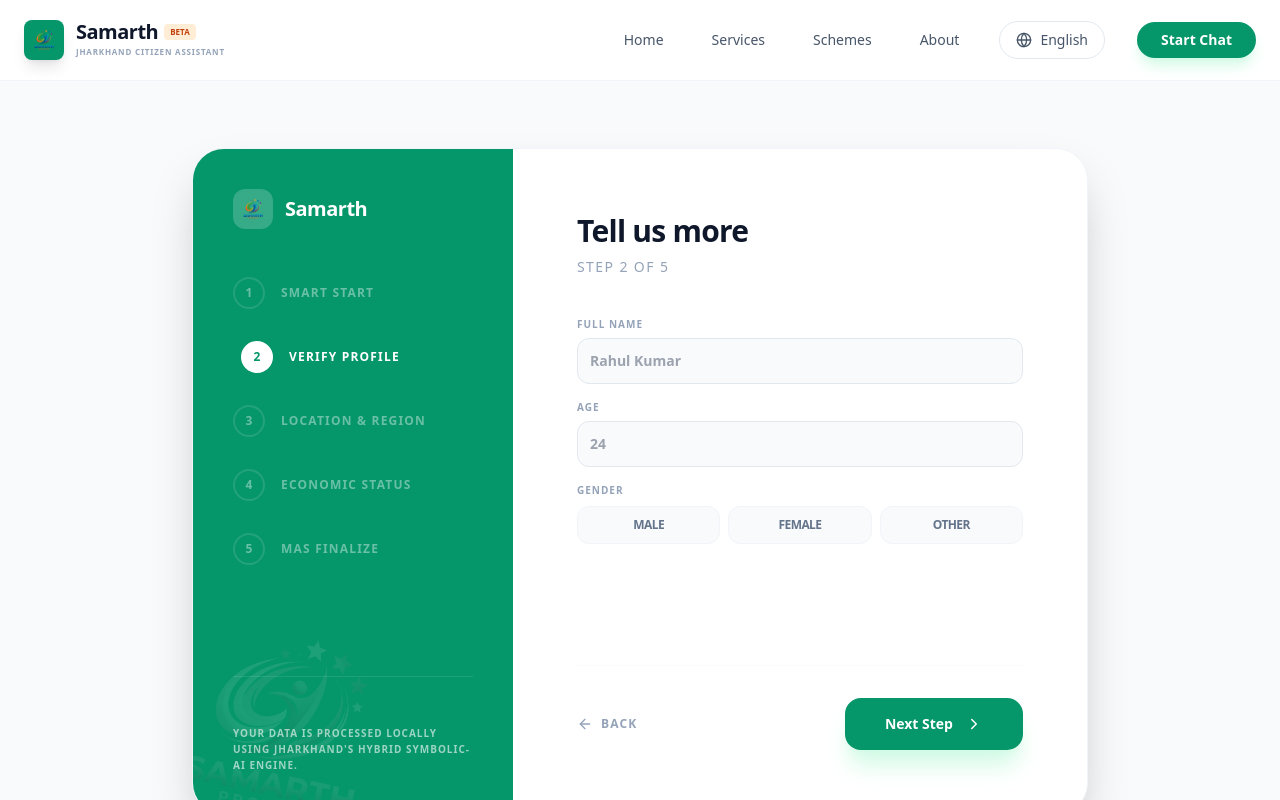
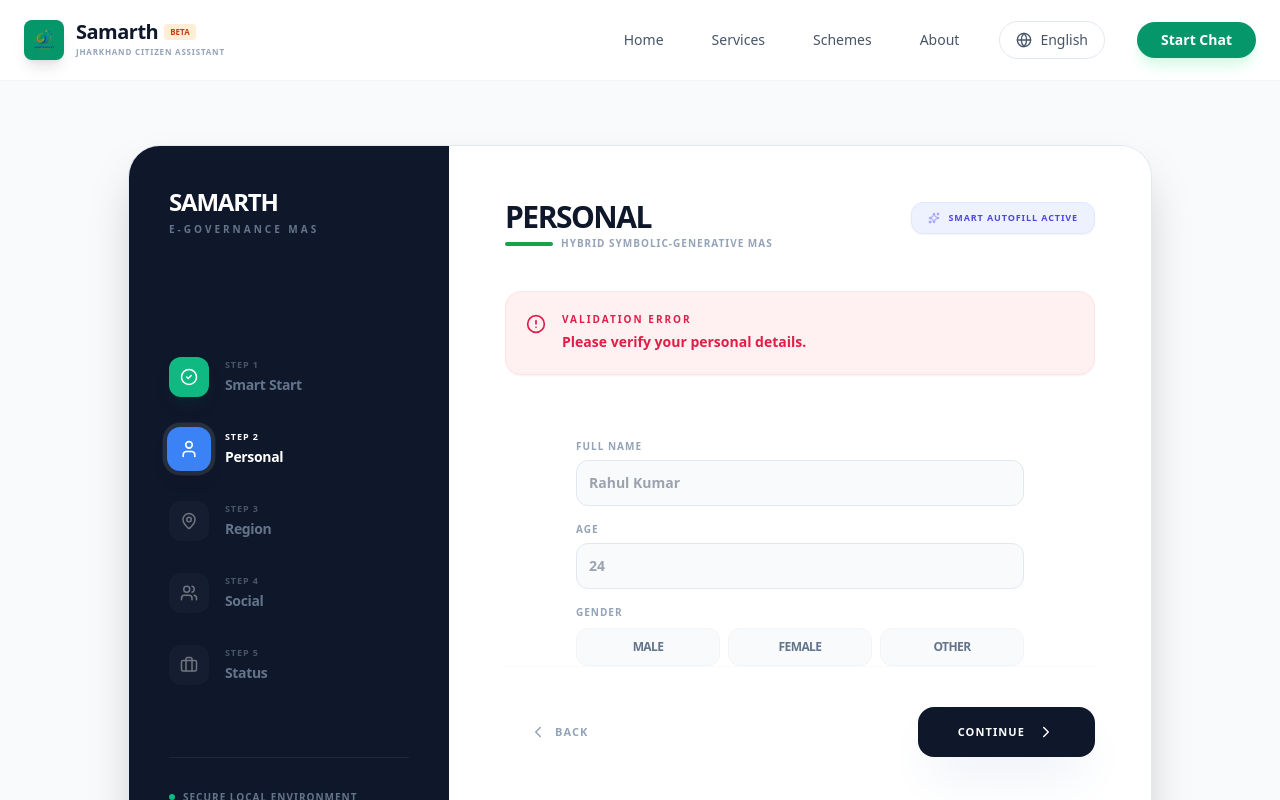
Before and after one commit to yashwantmandal26/samarth-OFFILINE, a React (Create React App) app in the folder frontend/: page /finder in a window 1280 px wide. Both pictures are taken after a click on the button "SKIP AND ENTER MANUALLY". Shown: the top 800 px of the page. Built offline with nearby package versions, Linux system fonts and the light colour scheme.

Commit message:
style: refactor Wizard layout into enterprise-grade modal with sidebar

```diff
--- a/frontend/src/pages/SchemeFinderWizard.js
+++ b/frontend/src/pages/SchemeFinderWizard.js
@@ -12,15 +12,12 @@ import {
   CheckCircle2,
   AlertCircle,
   Upload,
-  ArrowLeft,
-  IndianRupee,
   Eye,
   Brain,
   Languages,
   Sparkles
 } from 'lucide-react';
 import { motion, AnimatePresence } from 'framer-motion';
-import logoImg from '../assets/logo.png';
 
 const SchemeFinderWizard = () => {
   const navigate = useNavigate();
@@ -432,35 +429,35 @@ const SchemeFinderWizard = () => {
 
   if (loading) {
     return (
-      <div className="min-h-screen bg-white flex items-center justify-center p-6">
+      <div className="min-h-screen bg-slate-50 flex items-center justify-center p-6">
         <motion.div
           initial={{ opacity: 0, scale: 0.9 }}
           animate={{ opacity: 1, scale: 1 }}
-          className="max-w-xs w-full bg-white rounded-[2rem] shadow-2xl p-8 text-center border border-slate-100"
+          className="max-w-xs w-full bg-white rounded-3xl shadow-2xl p-8 text-center border border-slate-100"
         >
-          <div className="w-14 h-14 bg-white/20 rounded-2xl flex items-center justify-center text-white backdrop-blur-xl mb-6 overflow-hidden">
-            <img src={logoImg} alt="Samarth Logo" className="h-10 w-10 object-contain" />
+          <div className="w-16 h-16 bg-primary-50 text-primary-600 rounded-2xl flex items-center justify-center mx-auto mb-6">
+            <Brain size={32} className="animate-pulse" />
           </div>
-          <h2 className="text-xs font-black text-slate-900 mb-6 uppercase tracking-[0.3em]">MAS Analysis</h2>
+          <h2 className="text-sm font-black text-slate-900 mb-6 uppercase tracking-[0.2em]">MAS Analysis</h2>
           <div className="space-y-3">
             {agentWorkflow.map((agent, i) => (
               <motion.div
                 key={i}
                 animate={{
                   scale: agent.active ? 1.05 : 1,
-                  backgroundColor: agent.active ? 'rgba(16, 185, 129, 0.05)' : 'rgba(248, 250, 252, 1)',
-                  borderColor: agent.active ? 'rgba(16, 185, 129, 0.2)' : 'rgba(241, 245, 249, 1)'
+                  backgroundColor: agent.active ? 'rgba(79, 70, 229, 0.05)' : 'rgba(248, 250, 252, 1)',
+                  borderColor: agent.active ? 'rgba(79, 70, 229, 0.2)' : 'rgba(241, 245, 249, 1)'
                 }}
                 className="flex items-center gap-3 p-4 rounded-xl border transition-all duration-300"
               >
-                <div className={`${agent.active ? 'text-emerald-600' : 'text-slate-300'}`}>
+                <div className={`${agent.active ? 'text-primary-600' : 'text-slate-300'}`}>
                   {agent.agent === 'Vision Agent' ? <Eye size={16} /> : agent.agent === 'Reasoning Agent' ? <Brain size={16} /> : <Languages size={16} />}
                 </div>
                 <div className="text-left flex-1">
-                  <p className={`text-[8px] font-black uppercase tracking-widest leading-none mb-1 ${agent.active ? 'text-emerald-600' : 'text-slate-400'}`}>{agent.agent}</p>
+                  <p className={`text-[8px] font-black uppercase tracking-widest leading-none mb-1 ${agent.active ? 'text-primary-600' : 'text-slate-400'}`}>{agent.agent}</p>
                   <p className={`text-[10px] font-bold leading-tight ${agent.active ? 'text-slate-900' : 'text-slate-500'}`}>{agent.status}</p>
                 </div>
-                {agent.active && <Loader className="animate-spin text-emerald-600" size={12} />}
+                {agent.active && <Loader className="animate-spin text-primary-600" size={12} />}
                 {!agent.active && agent.status !== 'Pending' && <CheckCircle2 size={12} className="text-emerald-500" />}
               </motion.div>
             ))}
@@ -471,7 +468,7 @@ const SchemeFinderWizard = () => {
                     initial={{ width: "0%" }}
                     animate={{ width: "100%" }}
                     transition={{ duration: 3, ease: "linear" }}
-                    className="bg-emerald-600 h-full"
+                    className="bg-primary-600 h-full"
                 ></motion.div>
             </div>
             <p className="text-[8px] font-black text-slate-300 uppercase tracking-widest mt-2">Processing Protocols</p>
@@ -482,87 +479,126 @@ const SchemeFinderWizard = () => {
   }
 
   return (
-    <div className="min-h-screen bg-slate-50 py-12 px-4 flex items-center justify-center">
-      <div className="max-w-4xl w-full">
-        <div className="bg-white rounded-[2rem] shadow-2xl overflow-hidden border border-slate-100 flex flex-col md:flex-row">
+    <div className="min-h-screen bg-slate-50 py-16 px-4 flex items-center justify-center">
+      <div className="max-w-5xl w-full">
+        <div className="bg-white rounded-[2rem] shadow-2xl overflow-hidden border border-slate-200 flex flex-col md:flex-row min-h-[600px]">
           {/* Sidebar */}
-          <div className="md:w-80 bg-emerald-600 p-10 text-white flex flex-col justify-between relative overflow-hidden">
-            <div className="absolute -bottom-10 -left-10 opacity-10 rotate-12">
-               <img src={logoImg} alt="" className="w-64 h-64 object-contain grayscale brightness-200" />
+          <div className="md:w-80 bg-slate-900 p-10 text-white hidden md:flex flex-col">
+            <div className="mb-12">
+              <h2 className="text-2xl font-black tracking-tighter uppercase text-primary-400">Samarth</h2>
+              <p className="text-[10px] text-slate-500 font-black uppercase tracking-[0.3em] mt-1">E-Governance MAS</p>
             </div>
-            <div className="relative z-10">
-              <div className="flex items-center gap-3 mb-12">
-                <div className="w-10 h-10 bg-white/20 backdrop-blur-md rounded-xl flex items-center justify-center text-white overflow-hidden p-1.5">
-                  <img src={logoImg} alt="Samarth Logo" className="w-full h-full object-contain" />
+
+            <div className="flex-1 flex flex-col gap-8 justify-center">
+              {steps.map((s, idx) => {
+                const Icon = s.icon;
+                const isActive = step === idx + 1;
+                const isCompleted = step > idx + 1;
+                return (
+                  <div key={idx} className="flex items-center gap-4 group cursor-default">
+                    <div className={`w-10 h-10 rounded-xl flex items-center justify-center transition-all duration-300 ${
+                      isActive ? `${s.color} scale-110 shadow-lg shadow-primary-900/50 ring-4 ring-white/10` : isCompleted ? 'bg-emerald-500 shadow-lg shadow-emerald-900/20' : 'bg-slate-800 opacity-40'
+                    }`}>
+                      {isCompleted ? <CheckCircle2 size={18} /> : <Icon size={18} />}
                     </div>
-                <span className="text-xl font-black tracking-tight">Samarth</span>
-              </div>
-              <div className="space-y-8">
-                {[
-                  { step: 1, label: 'Smart Start', icon: Sparkles },
-                  { step: 2, label: 'Verify Profile', icon: User },
-                  { step: 3, label: 'Location & Region', icon: MapPin },
-                  { step: 4, label: 'Economic Status', icon: IndianRupee },
-                  { step: 5, label: 'MAS Finalize', icon: CheckCircle2 }
-                ].map((s) => (
-                  <div key={s.step} className={`flex items-center gap-4 transition-all ${step === s.step ? 'opacity-100 translate-x-2' : 'opacity-40'}`}>
-                    <div className={`w-8 h-8 rounded-full border-2 flex items-center justify-center text-xs font-bold ${step === s.step ? 'bg-white text-emerald-600 border-white' : 'border-white/30'}`}>
-                      {s.step}
-                    </div>
-                    <span className="text-xs font-black uppercase tracking-widest">{s.label}</span>
-                  </div>
-                ))}
+                    <div className="flex flex-col leading-tight">
+                      <span className={`text-[9px] font-black uppercase tracking-widest mb-1 ${isActive ? 'text-primary-400' : 'text-slate-600'}`}>Step {idx + 1}</span>
+                      <span className={`text-sm font-bold tracking-tight transition-colors ${isActive ? 'text-white' : 'text-slate-500'}`}>{s.title}</span>
                     </div>
                   </div>
-            <div className="relative z-10 pt-12 border-t border-white/10">
-              <p className="text-[10px] font-bold text-white/60 uppercase tracking-widest leading-relaxed">
-                Your data is processed locally using Jharkhand's Hybrid Symbolic-AI engine.
-              </p>
+                );
+              })}
+            </div>
+
+            <div className="mt-auto pt-8 border-t border-slate-800">
+              <div className="flex items-center gap-2 text-[10px] font-black text-slate-500 uppercase tracking-widest">
+                <span className="w-1.5 h-1.5 bg-emerald-500 rounded-full animate-pulse"></span>
+                Secure Local Environment
+              </div>
             </div>
           </div>
 
-          {/* Form Area */}
-          <div className="flex-1 p-10 md:p-16">
-            <div className="mb-10">
-              <h2 className="text-3xl font-black text-slate-900 tracking-tight mb-2">
-                {step === 1 ? 'Namaskar!' : 'Tell us more'}
-              </h2>
-              <p className="text-sm font-medium text-slate-400 uppercase tracking-widest">Step {step} of 5</p>
+          {/* Main Form Area */}
+          <div className="flex-1 bg-white p-12 md:p-14 flex flex-col">
+            {/* Top Section */}
+            <div className="mb-10 flex justify-between items-start">
+              <div className="space-y-1">
+                <h2 className="text-3xl font-black text-slate-900 tracking-tighter uppercase leading-none">{steps[step-1].title}</h2>
+                <div className="flex items-center gap-2">
+                  <div className="h-1 w-12 bg-primary-600 rounded-full"></div>
+                  <p className="text-[10px] text-slate-400 font-black uppercase tracking-widest">Hybrid Symbolic-Generative MAS</p>
+                </div>
+              </div>
+              {step > 1 && (
+                <motion.div
+                  initial={{ opacity: 0, x: 20 }}
+                  animate={{ opacity: 1, x: 0 }}
+                  className="px-4 py-2 bg-indigo-50 text-indigo-600 text-[9px] font-black uppercase tracking-widest rounded-xl border border-indigo-100 flex items-center gap-2 shadow-sm"
+                >
+                  <Sparkles size={12} className="animate-pulse" /> Smart Autofill Active
+                </motion.div>
+              )}
             </div>
 
-            <form onSubmit={step === 5 ? handleSubmit : (e) => e.preventDefault()}>
-              <AnimatePresence mode="wait">
+            {/* Error Alert */}
+            <AnimatePresence>
+              {error && (
                 <motion.div
-                  key={step}
-                  initial={{ opacity: 0, x: 20 }}
-                  animate={{ opacity: 1, x: 0 }}
-                  exit={{ opacity: 0, x: -20 }}
-                  className="min-h-[300px]"
+                  initial={{ opacity: 0, height: 0 }}
+                  animate={{ opacity: 1, height: 'auto' }}
+                  exit={{ opacity: 0, height: 0 }}
+                  className="mb-8 p-5 bg-rose-50 border border-rose-100 rounded-2xl flex items-start gap-4 text-rose-600 shadow-sm"
                 >
-                  {renderStep()}
+                  <AlertCircle size={20} className="shrink-0 mt-0.5" />
+                  <div className="flex flex-col gap-1">
+                    <p className="text-[10px] font-black uppercase tracking-[0.2em]">Validation Error</p>
+                    <p className="text-sm font-bold leading-relaxed">{error}</p>
+                  </div>
                 </motion.div>
+              )}
             </AnimatePresence>
 
-              <div className="flex items-center justify-between mt-12 pt-8 border-t border-slate-50">
-                {step > 1 ? (
+            {/* Middle Section: Form/Upload Area */}
+            <div className="flex-grow flex flex-col items-center justify-center w-full py-8">
+              <form onSubmit={handleSubmit} className="w-full flex flex-col h-full">
+                <div className="flex-grow flex flex-col items-center justify-center max-w-md mx-auto w-full">
+                  <div className="w-full">
+                    {renderStep()}
+                  </div>
+                </div>
+
+                {/* Bottom Section: Navigation */}
+                <div className="mt-auto pt-10 flex justify-between items-center border-t border-slate-50">
                   <button
                     type="button"
-                    onClick={() => setStep(step - 1)}
-                    className="flex items-center gap-2 text-xs font-black text-slate-400 uppercase tracking-widest hover:text-slate-900 transition-all"
+                    onClick={prevStep}
+                    disabled={step === 1 || loading || visionLoading}
+                    className="flex items-center gap-2 px-6 py-3 text-[11px] font-black uppercase tracking-widest text-slate-400 hover:text-slate-900 disabled:opacity-0 transition-all active:scale-95 group"
                   >
-                    <ArrowLeft size={16} /> Back
+                    <ChevronLeft size={18} className="group-hover:-translate-x-1 transition-transform" /> Back
                   </button>
-                ) : <div></div>}
 
+                  {step < steps.length ? (
                     <button
                       type="button"
-                  onClick={step === 5 ? handleSubmit : () => validateStep() && setStep(step + 1)}
-                  className="flex items-center gap-3 px-10 py-4 bg-emerald-600 text-white rounded-2xl font-bold text-sm hover:bg-emerald-700 transition-all shadow-xl shadow-emerald-100 active:scale-95"
+                      onClick={nextStep}
+                      disabled={visionLoading}
+                      className="flex items-center gap-3 px-10 py-4 bg-slate-900 text-white rounded-2xl text-[11px] font-black uppercase tracking-widest hover:bg-slate-800 transition-all shadow-2xl shadow-slate-200 active:scale-95 disabled:opacity-50 group"
                     >
-                  {step === 5 ? 'Begin MAS Analysis' : 'Next Step'} <ChevronRight size={18} />
+                      {step === 1 && document ? 'Verify Profile' : 'Continue'} <ChevronRight size={18} className="group-hover:translate-x-1 transition-transform" />
                     </button>
+                  ) : (
+                    <button
+                      type="submit"
+                      disabled={loading}
+                      className="flex items-center gap-3 px-12 py-5 bg-primary-600 text-white rounded-[1.5rem] text-[11px] font-black uppercase tracking-widest hover:bg-primary-700 transition-all shadow-2xl shadow-primary-100 active:scale-95 group"
+                    >
+                      Analyze Eligibility <Brain size={20} className="group-hover:scale-110 transition-transform" />
+                    </button>
+                  )}
                 </div>
               </form>
+            </div>
           </div>
         </div>
       </div>
```
Lines whose indentation alone changed are shown as unchanged.
